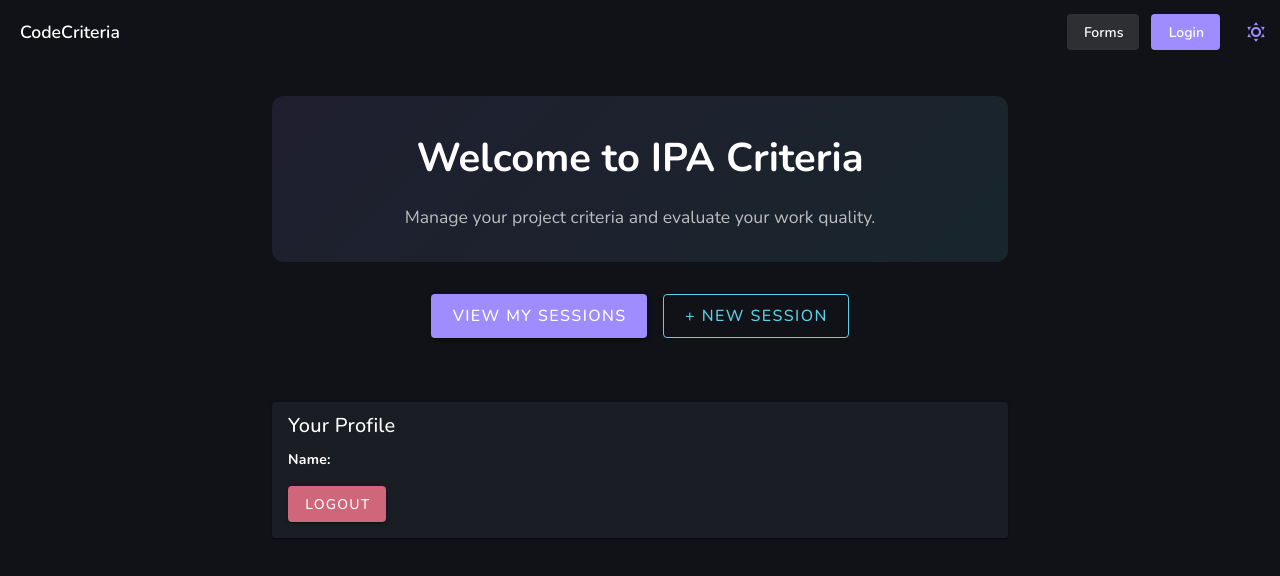
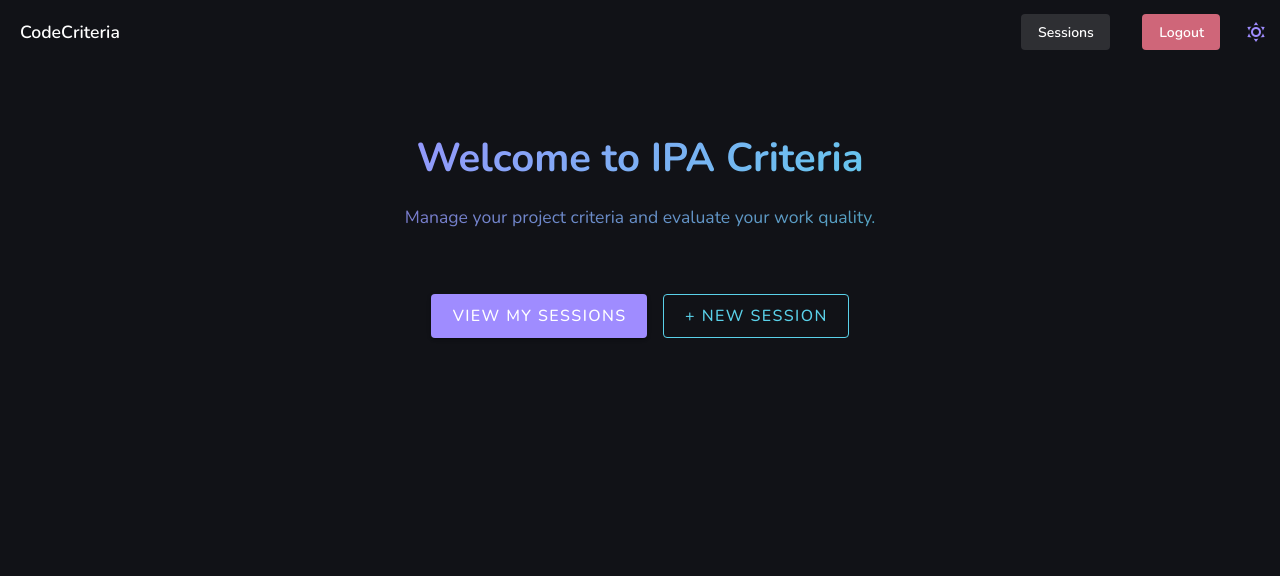
Before and after one commit to Cheesie11/UI, a Vue app: page / in a window 1280 px wide. Shown: the top 576 px of the page. Built offline with nearby package versions, Linux system fonts and the light colour scheme; sample sign-in values are in the browser's storage.

Commit message:
home page adjustments

```diff
--- a/src/App.vue
+++ b/src/App.vue
@@ -1,6 +1,31 @@
 <script setup>
-import { RouterLink, RouterView } from "vue-router";
+import { RouterLink, RouterView, useRouter } from "vue-router";
+import { ref, onMounted } from "vue";
 import ThemeSwitcher from "./components/ThemeSwitcher.vue";
+
+const router = useRouter();
+const currentUser = ref(null);
+
+onMounted(() => {
+  checkAuth();
+});
+
+const checkAuth = () => {
+  const userData = localStorage.getItem('currentUser');
+  currentUser.value = userData ? JSON.parse(userData) : null;
+};
+
+const logout = () => {
+  localStorage.removeItem('authToken');
+  localStorage.removeItem('currentUser');
+  currentUser.value = null;
+  router.push('/login');
+};
+
+// Watch for route changes to update auth status
+router.afterEach(() => {
+  checkAuth();
+});
 </script>
 
 <template>
@@ -14,13 +39,15 @@ import ThemeSwitcher from "./components/ThemeSwitcher.vue";
 
       <div class="app-bar__actions">
         <v-btn
+          v-if="currentUser"
           class="nav-link"
           variant="text"
           :to="{ name: 'home' }"
         >
-          Forms
+          Sessions
         </v-btn>
 
+        <template v-if="!currentUser">
           <v-btn
             class="nav-link"
             color="primary"
@@ -29,6 +56,19 @@ import ThemeSwitcher from "./components/ThemeSwitcher.vue";
           >
             Login
           </v-btn>
+        </template>
+
+        <template v-else>
+          <span class="user-greeting">{{ currentUser.firstname }} {{ currentUser.lastname }}</span>
+          <v-btn
+            class="nav-link"
+            color="error"
+            variant="flat"
+            @click="logout"
+          >
+            Logout
+          </v-btn>
+        </template>
 
         <ThemeSwitcher />
       </div>
@@ -60,6 +100,12 @@ import ThemeSwitcher from "./components/ThemeSwitcher.vue";
   font-weight: 600;
 }
 
+.user-greeting {
+  font-size: 0.9rem;
+  color: rgba(var(--v-theme-on-background), 0.7);
+  margin-right: 0.5rem;
+}
+
 .app-main {
   background: rgb(var(--v-theme-background));
   min-height: calc(100vh - 64px);
--- a/src/views/HomeView.vue
+++ b/src/views/HomeView.vue
@@ -22,16 +22,6 @@
         + New Session
       </v-btn>
     </div>
-
-    <div v-if="currentUser" class="user-info">
-      <v-card>
-        <v-card-title>Your Profile</v-card-title>
-        <v-card-text>
-          <p><strong>Name:</strong> {{ currentUser.firstname }} {{ currentUser.lastname }}</p>
-          <v-btn color="error" @click="logout" class="mt-4">Logout</v-btn>
-        </v-card-text>
-      </v-card>
-    </div>
   </div>
 </template>
 
@@ -40,22 +30,13 @@ import { ref, onMounted } from "vue";
 import { useRouter } from "vue-router";
 
 const router = useRouter();
-const currentUser = ref(null);
 
 onMounted(() => {
   const userData = localStorage.getItem('currentUser');
-  if (userData) {
-    currentUser.value = JSON.parse(userData);
-  } else {
+  if (!userData) {
     router.push('/login');
   }
 });
-
-const logout = () => {
-  localStorage.removeItem('authToken');
-  localStorage.removeItem('currentUser');
-  router.push('/login');
-};
 </script>
 
 <style scoped>
@@ -71,7 +52,6 @@ const logout = () => {
 .home-header {
   text-align: center;
   padding: 2rem;
-  background: linear-gradient(135deg, rgba(var(--v-theme-primary), 0.1), rgba(var(--v-theme-secondary), 0.1));
   border-radius: 12px;
 }
 
@@ -79,12 +59,19 @@ const logout = () => {
   margin: 0 0 1rem 0;
   font-size: 2.5rem;
   font-weight: 700;
+  background: linear-gradient(135deg, rgb(var(--v-theme-primary)), rgb(var(--v-theme-secondary)));
+  -webkit-background-clip: text;
+  -webkit-text-fill-color: transparent;
+  background-clip: text;
 }
 
 .home-header p {
   margin: 0;
   font-size: 1.1rem;
-  color: rgba(var(--v-theme-on-surface), 0.7);
+  background: linear-gradient(135deg, rgba(var(--v-theme-primary), 0.8), rgba(var(--v-theme-secondary), 0.8));
+  -webkit-background-clip: text;
+  -webkit-text-fill-color: transparent;
+  background-clip: text;
 }
 
 .home-actions {
```
Lines whose indentation alone changed are shown as unchanged.
